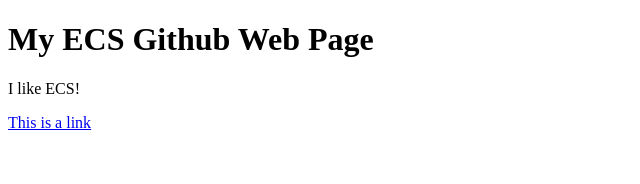
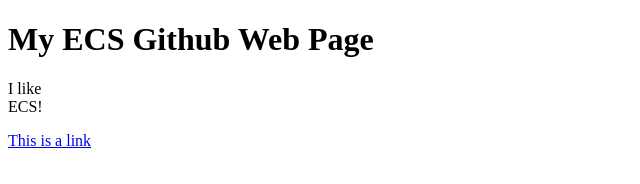
Before and after one commit to HarisMirza/HarisMirza.github.io, a plain HTML site: page index.html in a window 1280 px wide. Shown: the whole page, without its empty margins (0-640 px from the left). Drawn offline with Linux system fonts and the light colour scheme.

Commit message:
Update index.html

```diff
--- a/index.html
+++ b/index.html
@@ -4,7 +4,7 @@
 <body>
 
 <h1>My ECS Github Web Page</h1>
-<p>I like ECS!</p>
+<p>I like<br> ECS!</p>
 
   <a href="https://www.w3schools.com">This is a link</a>
 
```
